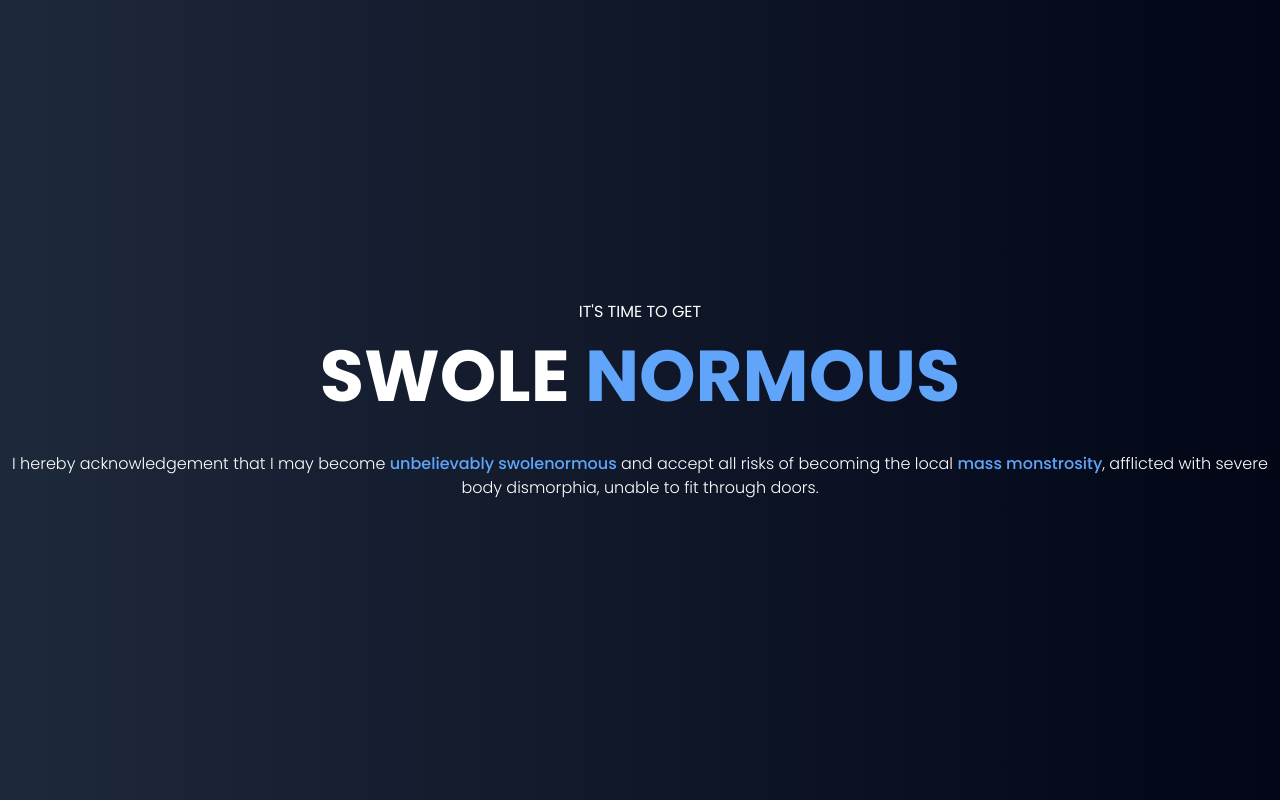
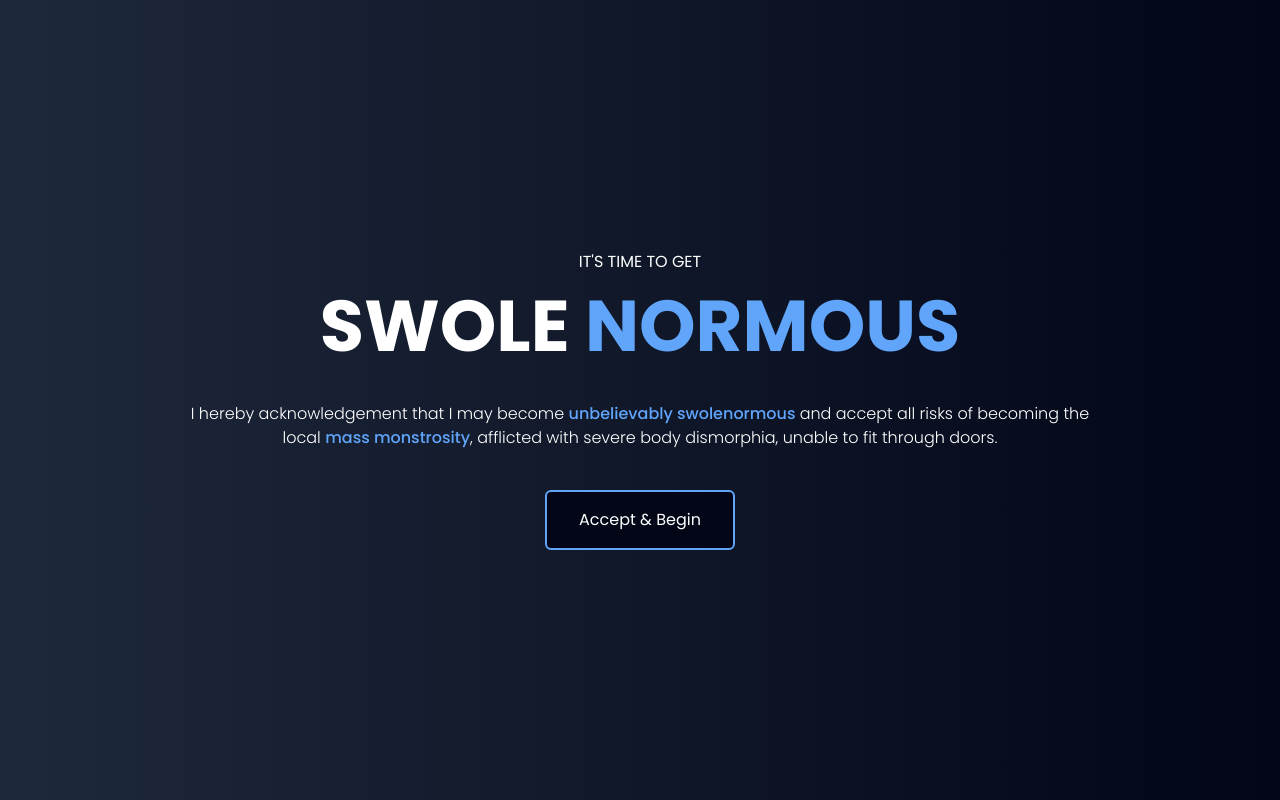
Before and after one commit to aadarshraj02/Gym-app, a React (Vite) app: page / in a window 1280 px wide. Built offline with nearby package versions, Linux system fonts and the light colour scheme.

Commit message:
added button styled and added div width

```diff
--- a/src/components/Hero.jsx
+++ b/src/components/Hero.jsx
@@ -1,6 +1,6 @@
 const Hero = () => {
   return (
-    <div className="min-h-screen flex flex-col gap-10 items-center justify-center text-center">
+    <div className="min-h-screen flex flex-col gap-10 items-center justify-center text-center max-w-[900px] w-full mx-auto">
       <div className="flex flex-col gap-4">
         <p>IT&apos;S TIME TO GET</p>
         <h1 className="uppercase font-bold text-4xl sm:text-5xl md:text-6xl lg:text-7xl">
@@ -16,6 +16,9 @@ const Hero = () => {
         <span className="text-blue-400 font-medium"> mass monstrosity</span>,
         afflicted with severe body dismorphia, unable to fit through doors.
       </p>
+      <button className="px-8 mx-auto py-4 rounded-md border-[2px] bg-slate-950 border-blue-400 border-solid blueShadow duration-200">
+        <p>Accept & Begin</p>
+      </button>
     </div>
   );
 };
```
